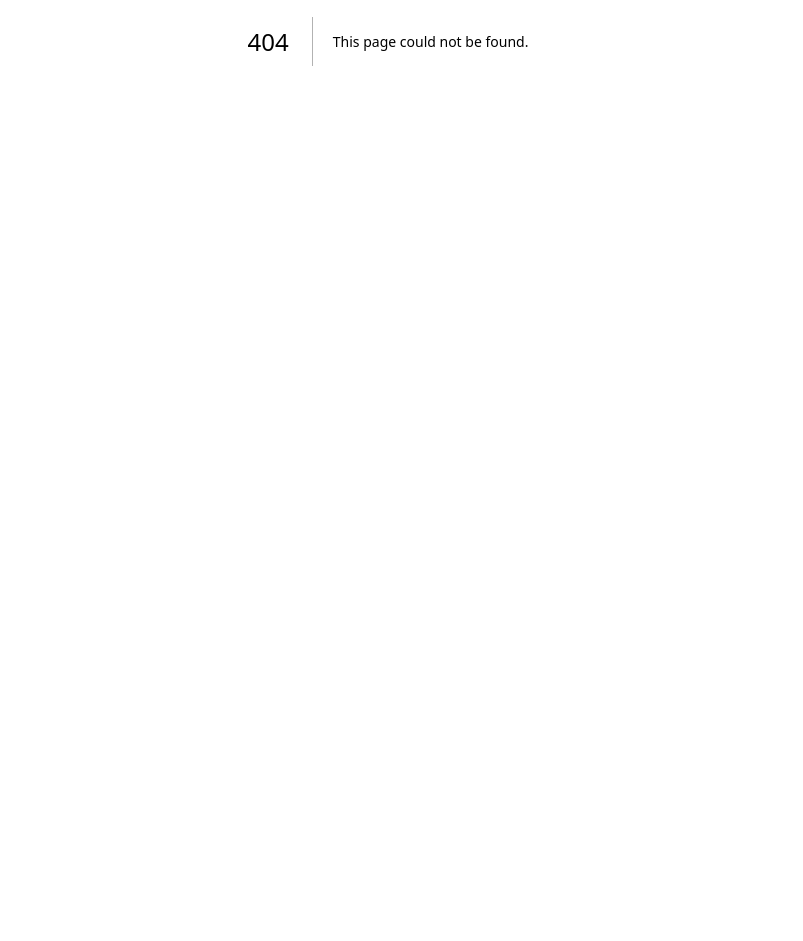
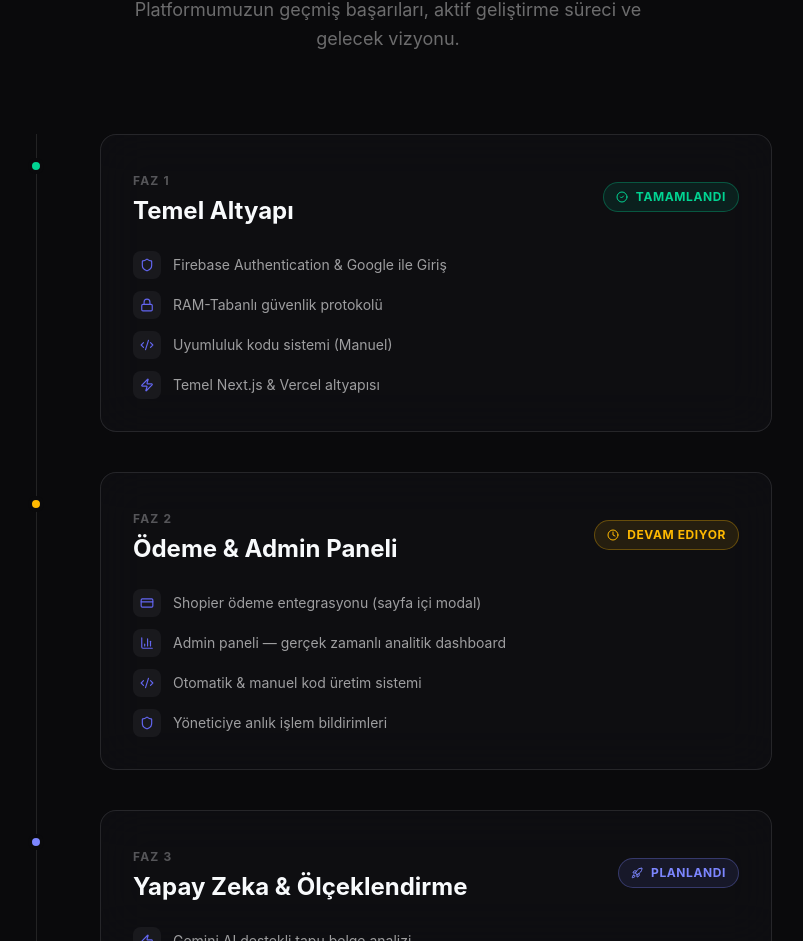
Before and after one commit to salihbuluttt-tech/yenii, a Next.js app: page /roadmap in a window 1280 px wide. Before the commit this address had no page. Shown: the part 359-1300 px from the top of the page, without its empty margins (252-1055 px from the left). Before the commit the page ends 800 px from the top, so only its background shows below. Built offline with nearby package versions, Linux system fonts and the light colour scheme.

Commit message:
package.json kopyalanan satirlar temizlendi

```diff
--- /dev/null
+++ b/src/app/roadmap/page.tsx
@@ -0,0 +1,161 @@
+'use client';
+
+import { Navbar } from "@/components/layout/Navbar";
+import { Shield, Zap, CreditCard, Lock, BarChart3, Code2, CheckCircle2, Clock, Rocket } from "lucide-react";
+
+type Phase = {
+  phase: string;
+  title: string;
+  status: "done" | "in-progress" | "planned";
+  items: { icon: React.ElementType; text: string }[];
+};
+
+const roadmapPhases: Phase[] = [
+  {
+    phase: "Faz 1",
+    title: "Temel Altyapı",
+    status: "done",
+    items: [
+      { icon: Shield, text: "Firebase Authentication & Google ile Giriş" },
+      { icon: Lock, text: "RAM-Tabanlı güvenlik protokolü" },
+      { icon: Code2, text: "Uyumluluk kodu sistemi (Manuel)" },
+      { icon: Zap, text: "Temel Next.js & Vercel altyapısı" },
+    ],
+  },
+  {
+    phase: "Faz 2",
+    title: "Ödeme & Admin Paneli",
+    status: "in-progress",
+    items: [
+      { icon: CreditCard, text: "Shopier ödeme entegrasyonu (sayfa içi modal)" },
+      { icon: BarChart3, text: "Admin paneli — gerçek zamanlı analitik dashboard" },
+      { icon: Code2, text: "Otomatik & manuel kod üretim sistemi" },
+      { icon: Shield, text: "Yöneticiye anlık işlem bildirimleri" },
+    ],
+  },
+  {
+    phase: "Faz 3",
+    title: "Yapay Zeka & Ölçeklendirme",
+    status: "planned",
+    items: [
+      { icon: Zap, text: "Gemini AI destekli tapu belge analizi" },
+      { icon: BarChart3, text: "Gelişmiş raporlama & istatistik merkezi" },
+      { icon: Rocket, text: "Çoklu kullanıcı ve rol yönetimi" },
+      { icon: Lock, text: "Kurumsal düzey şifreleme & denetim günlüğü" },
+    ],
+  },
+];
+
+const statusConfig = {
+  done: {
+    label: "Tamamlandı",
+    icon: CheckCircle2,
+    className: "text-emerald-400 border-emerald-400/30 bg-emerald-400/10",
+    dotClass: "bg-emerald-400",
+  },
+  "in-progress": {
+    label: "Devam Ediyor",
+    icon: Clock,
+    className: "text-amber-400 border-amber-400/30 bg-amber-400/10",
+    dotClass: "bg-amber-400 animate-pulse",
+  },
+  planned: {
+    label: "Planlandı",
+    icon: Rocket,
+    className: "text-indigo-400 border-indigo-400/30 bg-indigo-400/10",
+    dotClass: "bg-indigo-400",
+  },
+};
+
+export default function RoadmapPage() {
+  return (
+    <main className="min-h-screen relative bg-[#0a0a0c]">
+      <Navbar />
+
+      <section className="container mx-auto px-6 pt-36 pb-24">
+        {/* Header */}
+        <div className="text-center mb-20 space-y-4">
+          <div className="inline-flex items-center gap-2 px-4 py-2 rounded-full bg-primary/10 border border-primary/20 text-primary text-xs font-bold uppercase tracking-widest">
+            <Rocket className="w-3 h-3" />
+            Ürün Yol Haritası
+          </div>
+          <h1 className="text-5xl md:text-7xl font-bold tracking-tighter">
+            <span className="premium-gradient">TrustBridge</span>
+            <br />
+            <span className="text-primary">Yol Haritası</span>
+          </h1>
+          <p className="text-white/40 text-lg max-w-xl mx-auto leading-relaxed">
+            Platformumuzun geçmiş başarıları, aktif geliştirme süreci ve gelecek vizyonu.
+          </p>
+        </div>
+
+        {/* Timeline */}
+        <div className="relative max-w-3xl mx-auto">
+          {/* Vertical line */}
+          <div className="absolute left-8 top-0 bottom-0 w-px bg-white/10 hidden md:block" />
+
+          <div className="space-y-10">
+            {roadmapPhases.map((phase, idx) => {
+              const config = statusConfig[phase.status];
+              const StatusIcon = config.icon;
+
+              return (
+                <div key={idx} className="relative flex gap-8 group">
+                  {/* Timeline dot */}
+                  <div className="hidden md:flex flex-shrink-0 w-16 items-start justify-center pt-6">
+                    <div className={`w-4 h-4 rounded-full border-4 border-[#0a0a0c] ${config.dotClass}`} />
+                  </div>
+
+                  {/* Card */}
+                  <div className="flex-1 glass-card p-8 hover:border-white/10 transition-all duration-300 group-hover:shadow-xl group-hover:shadow-primary/5">
+                    <div className="flex flex-col sm:flex-row sm:items-center justify-between gap-4 mb-6">
+                      <div>
+                        <span className="text-xs font-bold uppercase tracking-widest text-white/30">
+                          {phase.phase}
+                        </span>
+                        <h2 className="text-2xl font-bold mt-1">{phase.title}</h2>
+                      </div>
+                      <div className={`inline-flex items-center gap-2 px-3 py-1.5 rounded-full border text-xs font-bold uppercase tracking-wider ${config.className}`}>
+                        <StatusIcon className="w-3 h-3" />
+                        {config.label}
+                      </div>
+                    </div>
+
+                    <ul className="space-y-3">
+                      {phase.items.map((item, i) => {
+                        const Icon = item.icon;
+                        return (
+                          <li key={i} className="flex items-center gap-3 text-white/60 text-sm">
+                            <div className="w-7 h-7 rounded-lg bg-white/5 flex items-center justify-center flex-shrink-0">
+                              <Icon className="w-3.5 h-3.5 text-primary" />
+                            </div>
+                            {item.text}
+                          </li>
+                        );
+                      })}
+                    </ul>
+                  </div>
+                </div>
+              );
+            })}
+          </div>
+        </div>
+      </section>
+
+      {/* Footer */}
+      <footer className="py-12 border-t border-white/5 bg-[#0a0a0c] text-center">
+        <div className="container mx-auto px-6 flex flex-col items-center gap-4">
+          <div className="flex items-center gap-2">
+            <div className="w-6 h-6 rounded bg-primary flex items-center justify-center">
+              <span className="text-white font-bold text-[10px]">TB</span>
+            </div>
+            <span className="text-sm font-bold tracking-tight">TrustBridge</span>
+          </div>
+          <p className="text-white/20 text-xs font-medium uppercase tracking-widest">
+            © 2026 TrustBridge — Güvenli Emlak Ekosistemi. Tüm hakları saklıdır.
+          </p>
+        </div>
+      </footer>
+    </main>
+  );
+}
```
